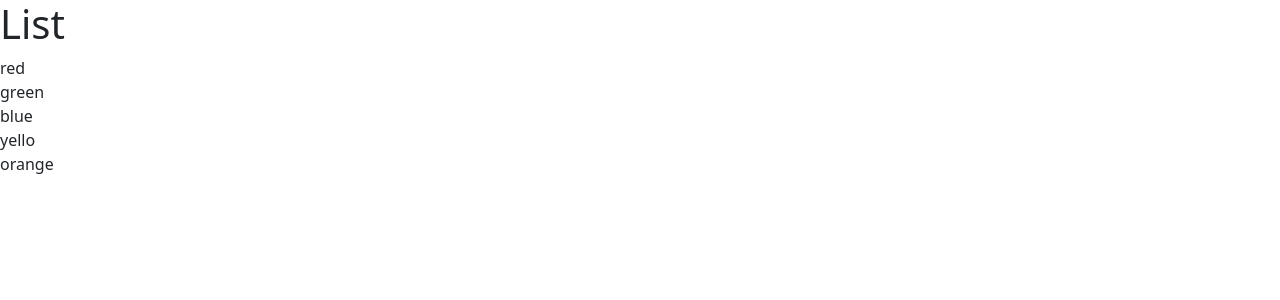
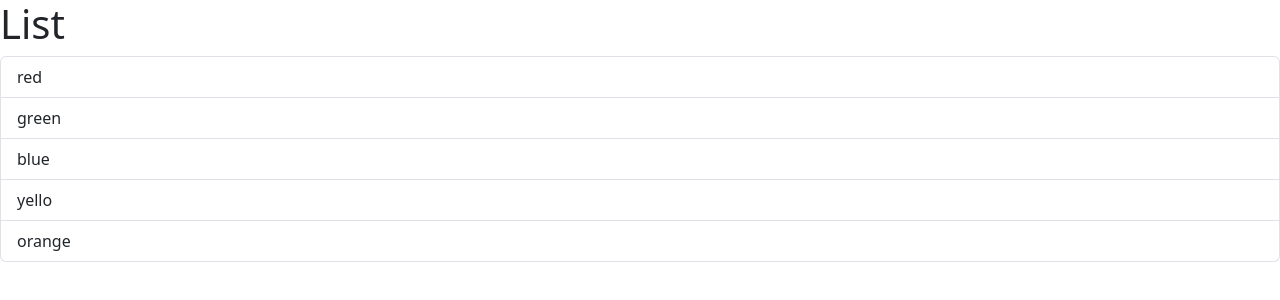
Before and after one commit to Kaliyappan1/React-learn-CRA, a React (Vite) app: page / in a window 1280 px wide. Shown: the top 300 px of the page. Built offline with nearby package versions, Linux system fonts and the light colour scheme.

Commit message:
list item and no item found is dynamic and add event

```diff
--- a/src/components/ListGroup.tsx
+++ b/src/components/ListGroup.tsx
@@ -2,15 +2,18 @@
   let items = [
     "red", "green", "blue", "yello ", "orange"
   ];
-  // items = [];
 
   return (
     <>
       <h1>List</h1>
       {items.length === 0 && <p>No item found</p> }
       <ul className="list-group">
-        {items.map((item) => (
-          <li key={item}>{item}</li>
+        {items.map((item, index) => (
+          <li
+           className="list-group-item"
+            key={item}
+            onClick={(event) => console.log(event)}>{item}
+          </li>
         ))}
       </ul>
     </>
```
